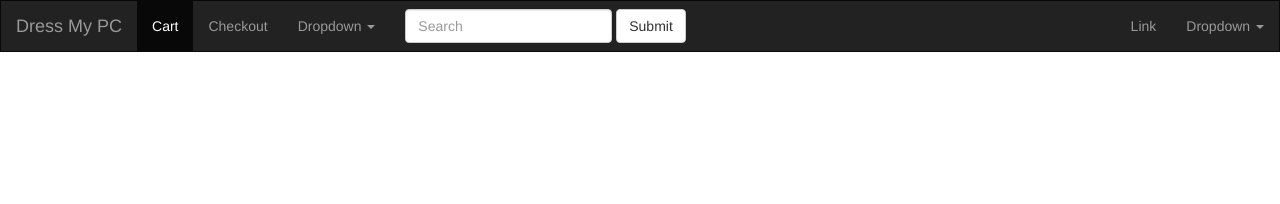
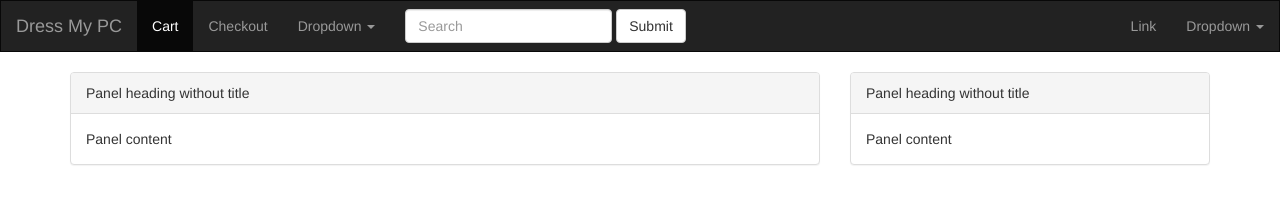
Before and after one commit to franzdimaapi/DressMyPC-UI, a plain HTML site: page checkout.html in a window 1280 px wide. Drawn offline with Linux system fonts and the light colour scheme.

Commit message:
Edit Checkout

```diff
--- a/checkout.html
+++ b/checkout.html
@@ -73,7 +73,28 @@
       </div><!-- /.container-fluid -->
     </nav>
     <!-- End Header -->
-
+    <!-- Content-->
+    <div class="container">
+      <div class="row">
+        <div class="col-md-8 col-sm-8 col-xs-12">
+          <div class="panel panel-default">
+            <div class="panel-heading">Panel heading without title</div>
+            <div class="panel-body">
+              Panel content
+            </div>
+          </div>
+        </div>
+        <div class="col-md-4 col-sm-4 col-xs-12">
+          <div class="panel panel-default">
+            <div class="panel-heading">Panel heading without title</div>
+            <div class="panel-body">
+              Panel content
+            </div>
+          </div>
+        </div>
+      </div>
+    </div>
+    <!-- End Content -->
     <!-- jQuery (necessary for Bootstrap's JavaScript plugins) -->
     <script src="js/jquery.min.js"></script>
     <!-- Include all compiled plugins (below), or include individual files as needed -->
```
